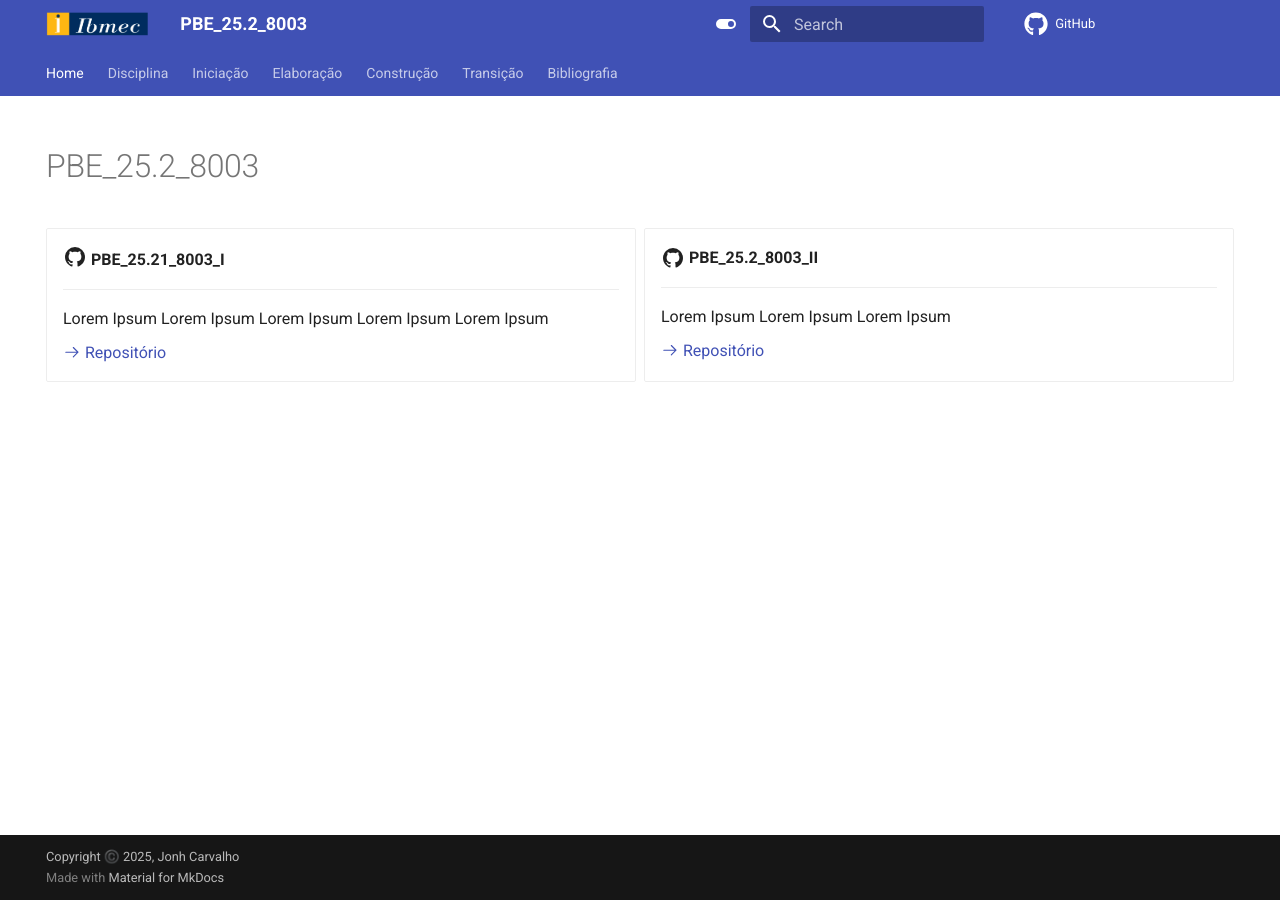
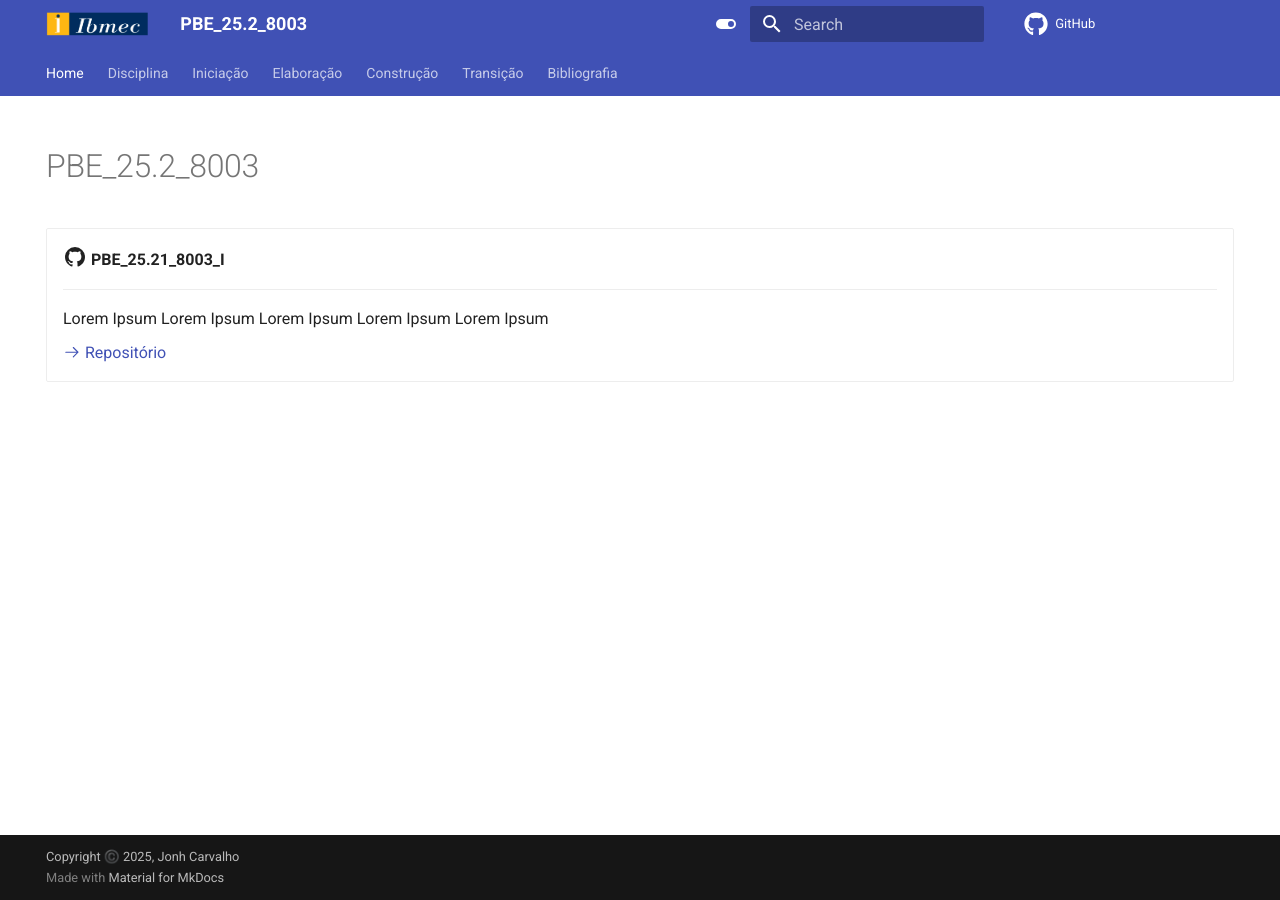
Before and after one commit to Projetos-de-Extensao/PBE_25.2_8004_Pioneiros, an MkDocs documentation site: the page built from docs/index.md, in a window 1280 px wide. Built offline with MkDocs 1.6.1 and Material for MkDocs 9.7.7, drawn with Linux system fonts in a browser that asks for light colours; comment, search, counter and statistics services are not loaded.

Commit message:
mudança no home

```diff
--- a/docs/index.md
+++ b/docs/index.md
@@ -14,15 +14,6 @@ hide:
 
     Lorem Ipsum     Lorem Ipsum Lorem Ipsum Lorem Ipsum Lorem Ipsum
 
-    [:octicons-arrow-right-24: Repositório](https://github.com/Projetos-de-Extensao/PBE_25.2_8003_I)
-
--   :material-github:{ .lg .middle } __PBE_25.2_8003_II__
-
-    ---
-
-    Lorem Ipsum Lorem Ipsum Lorem Ipsum
-
-    [:octicons-arrow-right-24: Repositório](https://github.com/Projetos-de-Extensao/PBE_25.2_8003_II)
-
+    [:octicons-arrow-right-24: Repositório](https://github.com/Projetos-de-Extensao/PBE_25.2_8004_I)
 
 </div>
```
